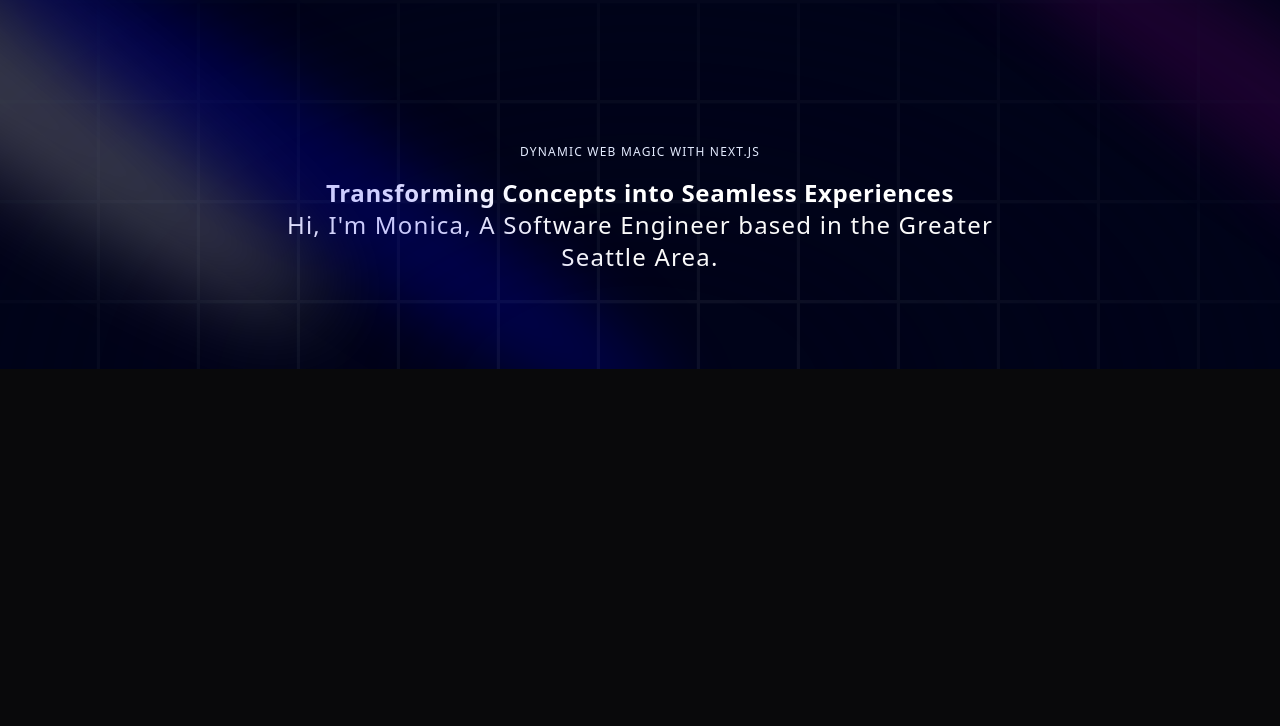
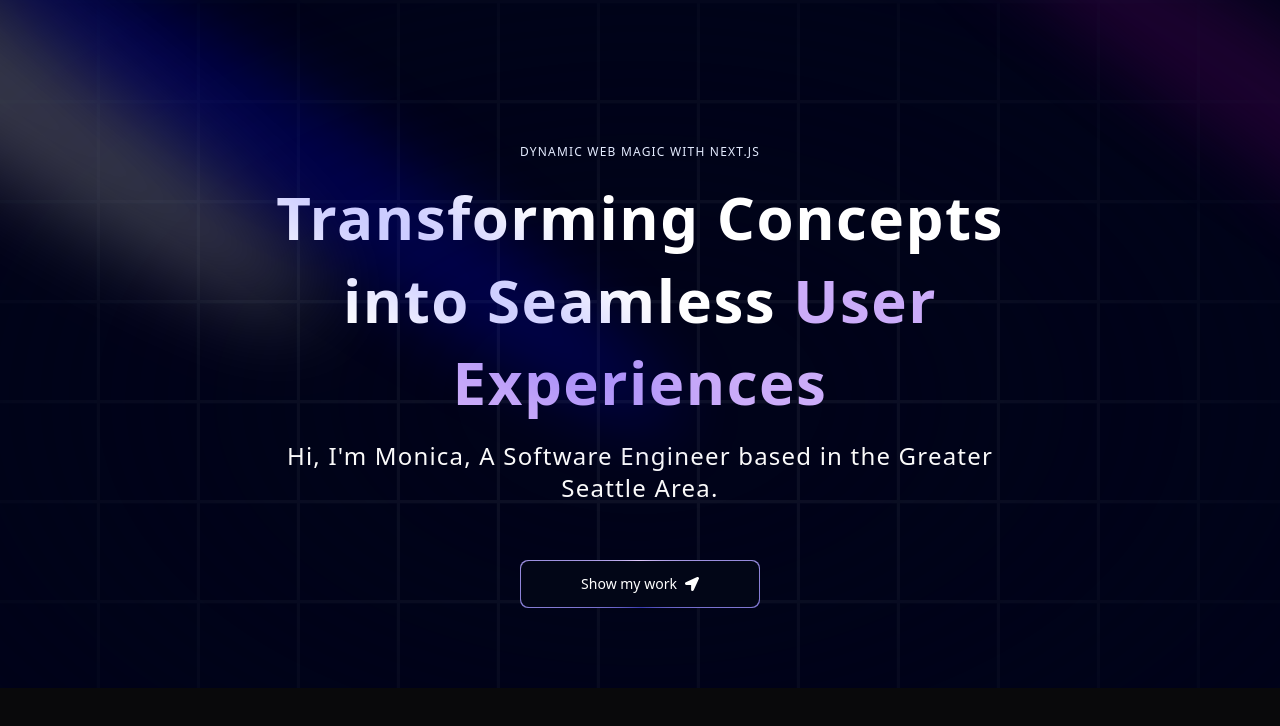
Before and after one commit to MonicaSandoval27/Portfolio, a Next.js app: page / in a window 1280 px wide. Shown: the top 726 px of the page. Built offline with nearby package versions, Linux system fonts and the light colour scheme.

Commit message:
Progress with Hero Page

```diff
--- a/components/Hero.tsx
+++ b/components/Hero.tsx
@@ -1,6 +1,8 @@
 import React from "react";
 import { Spotlight } from "./ui/Spotlight";
 import { TextGenerateEffect } from "./ui/TextGenerateEffect";
+import MagicButton from "./ui/MagicButton";
+import { FaLocationArrow } from "react-icons/fa";
 
 export const Hero = () => {
   return (
@@ -46,13 +48,19 @@
           </h2>
           <TextGenerateEffect
             className=" text-center text-[40px] md:text-5xl lg:text-6xl"
-            words="Transforming Concepts into Seamless Experiences"
+            words="Transforming Concepts into Seamless User Experiences"
           />
           <p className="text-center md:tracking-wider mb-4 text-sm md:text-lg lg:text-2xl">
-            {" "}
             Hi, I'm Monica, A Software Engineer based in the Greater Seattle
             Area.
           </p>
+          <a href="#about">
+            <MagicButton
+              title=" Show my work"
+              icon={<FaLocationArrow />}
+              position="right"
+            />
+          </a>
         </div>
       </div>
     </div>
--- /dev/null
+++ b/components/ui/MagicButton.tsx
@@ -0,0 +1,39 @@
+import React from "react";
+
+const MagicButton = ({
+  title,
+  icon,
+  position,
+  handleClick,
+  otherClasses,
+}: {
+  title: string;
+  icon: React.ReactNode;
+  position: string;
+  handleClick?: () => void;
+  otherClasses?: string;
+}) => {
+  return (
+    <button
+      className="relative inline-flex h-12 w-full
+    overflow-hidden rounded-lg p-[1px]
+     focus:outline-none md:w-60 md:mt-10"
+    >
+      <span
+        className="absolute inset-[-1000%] animate-[spin_2s_linear_infinite]
+       bg-[conic-gradient(from_90deg_at_50%_50%,#E2CBFF_0%,#393BB2_50%,#E2CBFF_100%)]"
+      />
+      <span
+        className={`inline-flex h-full w-full cursor-pointer
+      items-center justify-center rounded-lg bg-slate-950 px-7
+      text-sm font-medium text-white backdrop-blur-3xl gap-2 ${otherClasses}`}
+      >
+        {position === "left" && icon}
+        {title}
+        {position === "right" && icon}
+      </span>
+    </button>
+  );
+};
+
+export default MagicButton;
--- a/components/ui/TextGenerateEffect.tsx
+++ b/components/ui/TextGenerateEffect.tsx
@@ -37,7 +37,9 @@
           return (
             <motion.span
               key={word + idx}
-              className="dark:text-white text-black opacity-0"
+              className={`${
+                idx > 3 ? "text-purple" : "dark:text-white text-black"
+              } opacity-0`}
               style={{
                 filter: filter ? "blur(10px)" : "none",
               }}
@@ -52,8 +54,8 @@
 
   return (
     <div className={cn("font-bold", className)}>
-      <div className="mt-4">
-        <div className=" dark:text-white text-black text-2xl leading-snug tracking-wide">
+      <div className="my-4">
+        <div className=" dark:text-white text-black leading-snug tracking-wide">
           {renderWords()}
         </div>
       </div>
--- a/package.json
+++ b/package.json
@@ -16,6 +16,7 @@
     "next-themes": "^0.3.0",
     "react": "^18",
     "react-dom": "^18",
+    "react-icons": "^5.3.0",
     "tailwind-merge": "^2.5.2",
     "tailwindcss-animate": "^1.0.7"
   },
```
Also changed, not shown: 1 other file (tests, documents, lock files or other folders).
